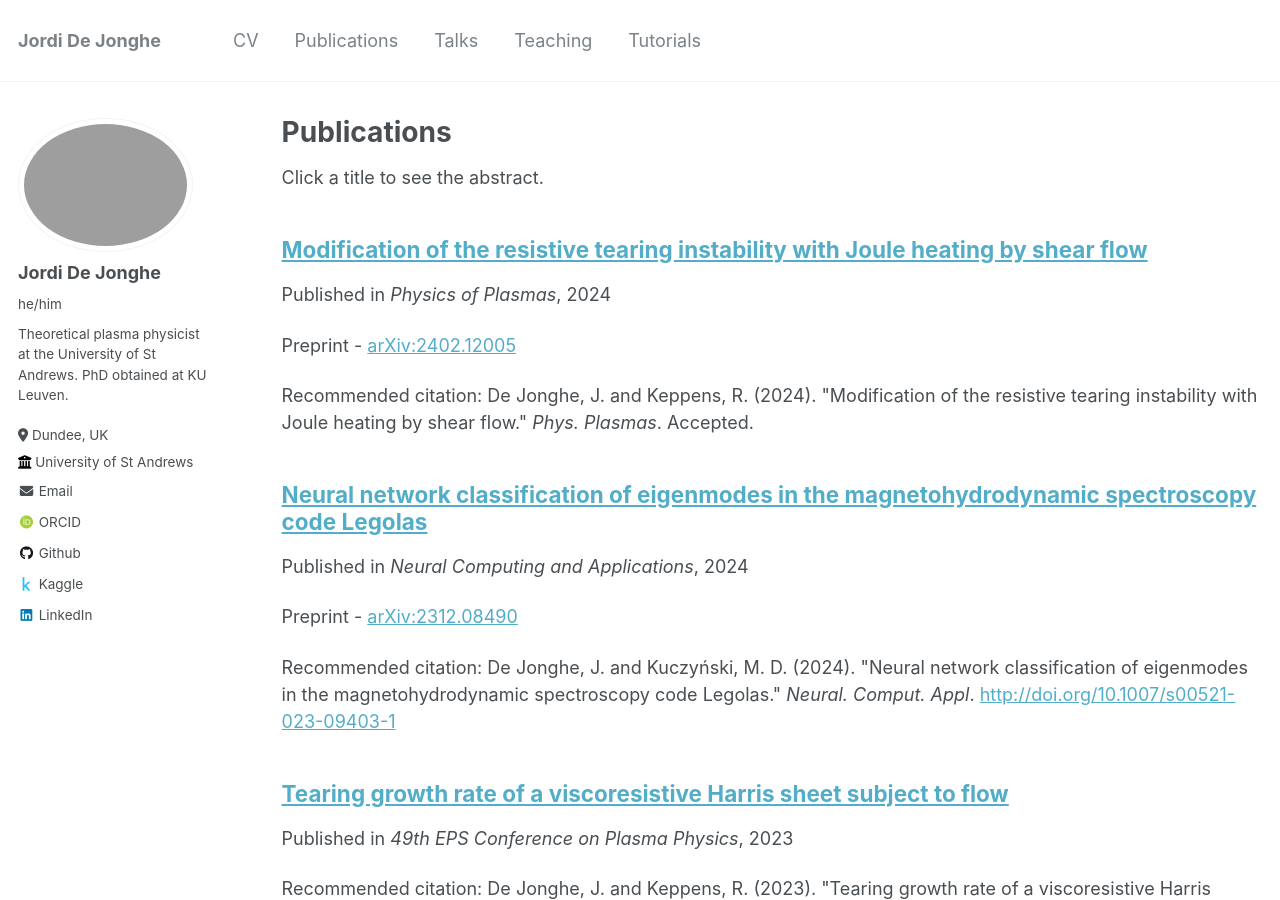
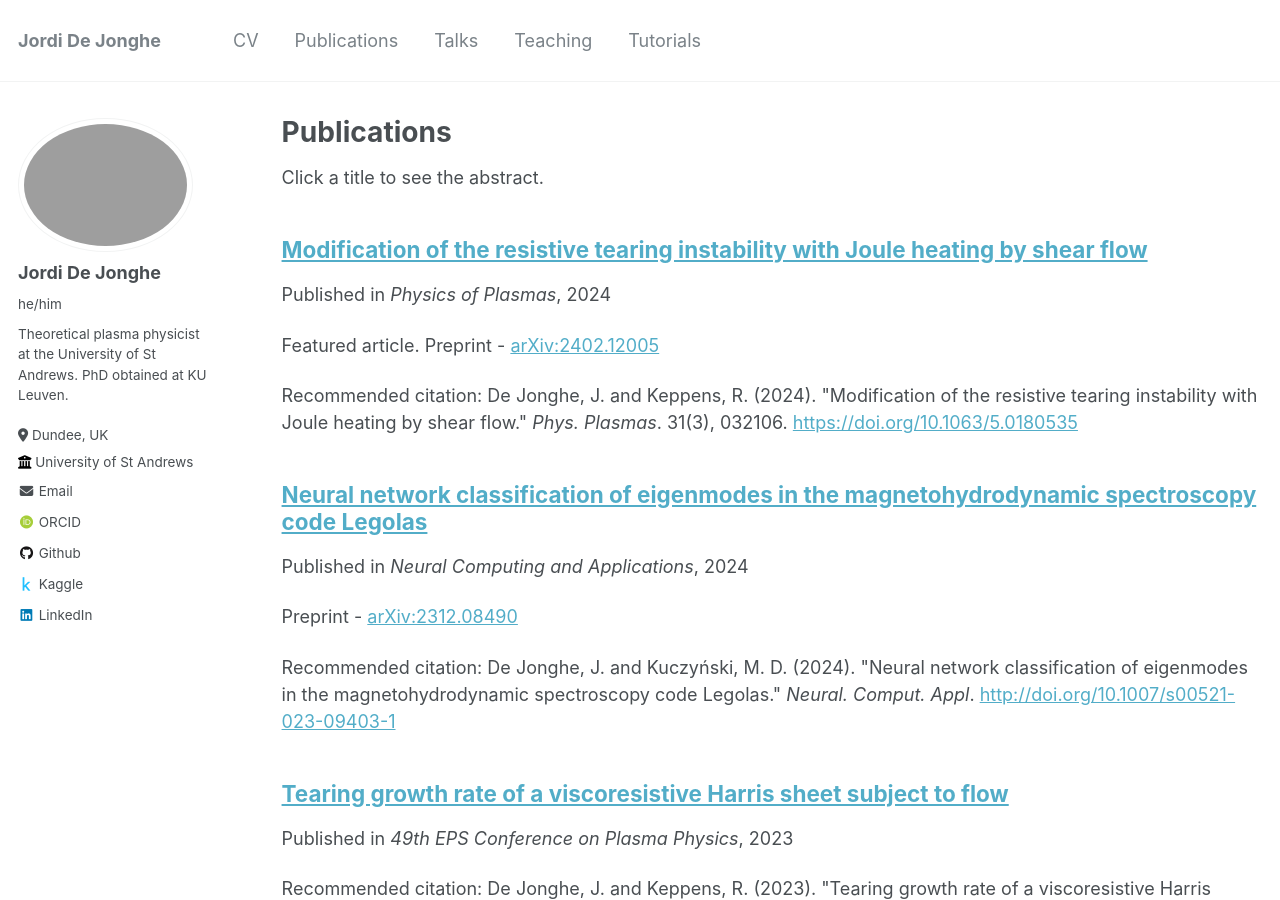
Before and after one commit to jordidj/jordidj.github.io, a Jekyll site: the page built from _pages/publications.md, in a window 1280 px wide and 900 px high. Built offline with Jekyll 4.4.1, drawn with Linux system fonts in a browser that asks for light colours; some web fonts are replaced; some of the changed text lies outside the part shown.

Commit message:
publication

```diff
--- a/_publications/2024-02-tearing.md
+++ b/_publications/2024-03-tearing.md
@@ -1,12 +1,12 @@
 ---
 title: "Modification of the resistive tearing instability with Joule heating by shear flow"
 collection: publications
-permalink: /publication/2024-02-tearing
-excerpt: "Preprint - [arXiv:2402.12005](https://arxiv.org/abs/2402.12005)"
-date: 2024-02-20
+permalink: /publication/2024-03-tearing
+excerpt: "Featured article. Preprint - [arXiv:2402.12005](https://arxiv.org/abs/2402.12005)"
+date: 2024-03-06
 venue: 'Physics of Plasmas'
-# paperurl: 'https://arxiv.org/abs/2402.12005'
-citation: 'De Jonghe, J. and Keppens, R. (2024). &quot;Modification of the resistive tearing instability with Joule heating by shear flow.&quot; <i>Phys. Plasmas</i>. Accepted.'
+paperurl: 'https://doi.org/10.1063/5.0180535'
+citation: 'De Jonghe, J. and Keppens, R. (2024). &quot;Modification of the resistive tearing instability with Joule heating by shear flow.&quot; <i>Phys. Plasmas</i>. 31(3), 032106.'
 ---
 
 __Abstract.__ We investigate the influence of background shear flow on linear resistive tearing instabilities with Joule heating for two compressible plasma slab configurations: a Harris current sheet and a force-free, shearing magnetic field that varies its direction periodically throughout the slab, possibly resulting in multiple magnetic nullplanes. To do so, we exploit the latest version of the open-source, magnetohydrodynamic spectroscopy tool Legolas. Shear flow is shown to dramatically alter tearing behaviour in the presence of multiple magnetic nullplanes, where the modes become propagating due to the flow. Finally, the tearing growth rate is studied as a function of resistivity, showing where it deviates from analytic scaling laws, as well as the Alfvén speed, the plasma-beta, and the velocity parameters, revealing surprising nuance in whether the velocity acts stabilising or destabilising. We show how both slab setups can produce growth rate regimes which deviate from analytic scaling laws, such that systematic numerical spectroscopic studies are truly necessary, for a complete understanding of linear tearing behaviour in flowing plasmas.
```
Also changed, not shown: _publications/2020-12-twofluid.md (+1 -1 lines).
